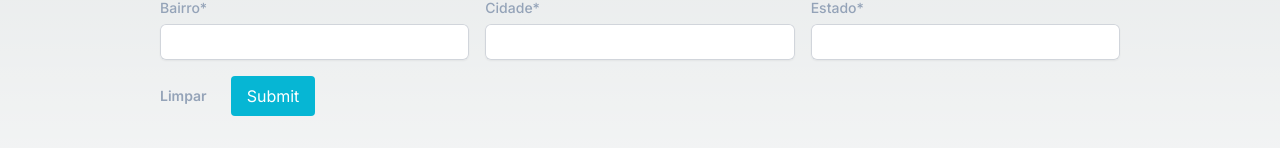
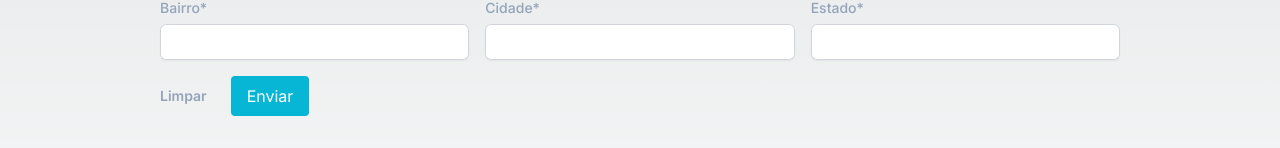
Before and after one commit to LucasdMoura/form-apicep, a Next.js app: page / in a window 1280 px wide. Shown: the part 510-658 px from the top of the page. Built offline with nearby package versions, Linux system fonts and the light colour scheme.

Commit message:
Update index.jsx
Corrigindo texto do botão de envio

```diff
--- a/src/components/form/index.jsx
+++ b/src/components/form/index.jsx
@@ -172,7 +172,7 @@ export default function Form() {
             type="button"
             onClick={handleCancel}
             className="text-sm font-semibold leading-6 text-slate-400">Limpar</button>
-          <button type="submit" className="bg-cyan-500 hover:bg-cyan-600 text-white px-4 py-2 rounded">Submit</button>
+          <button type="submit" className="bg-cyan-500 hover:bg-cyan-600 text-white px-4 py-2 rounded">Enviar</button>
         </div>
       </form>
 
```
